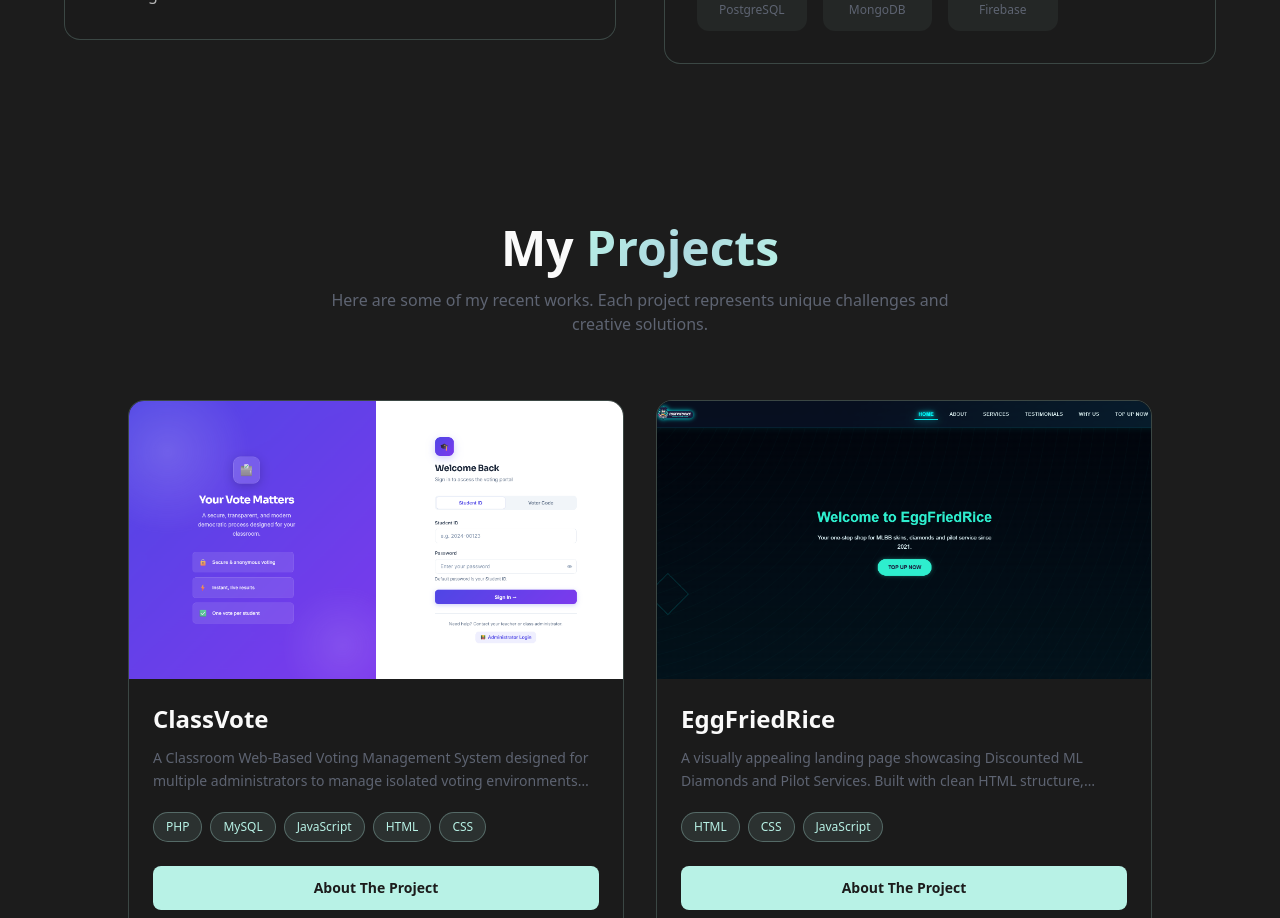
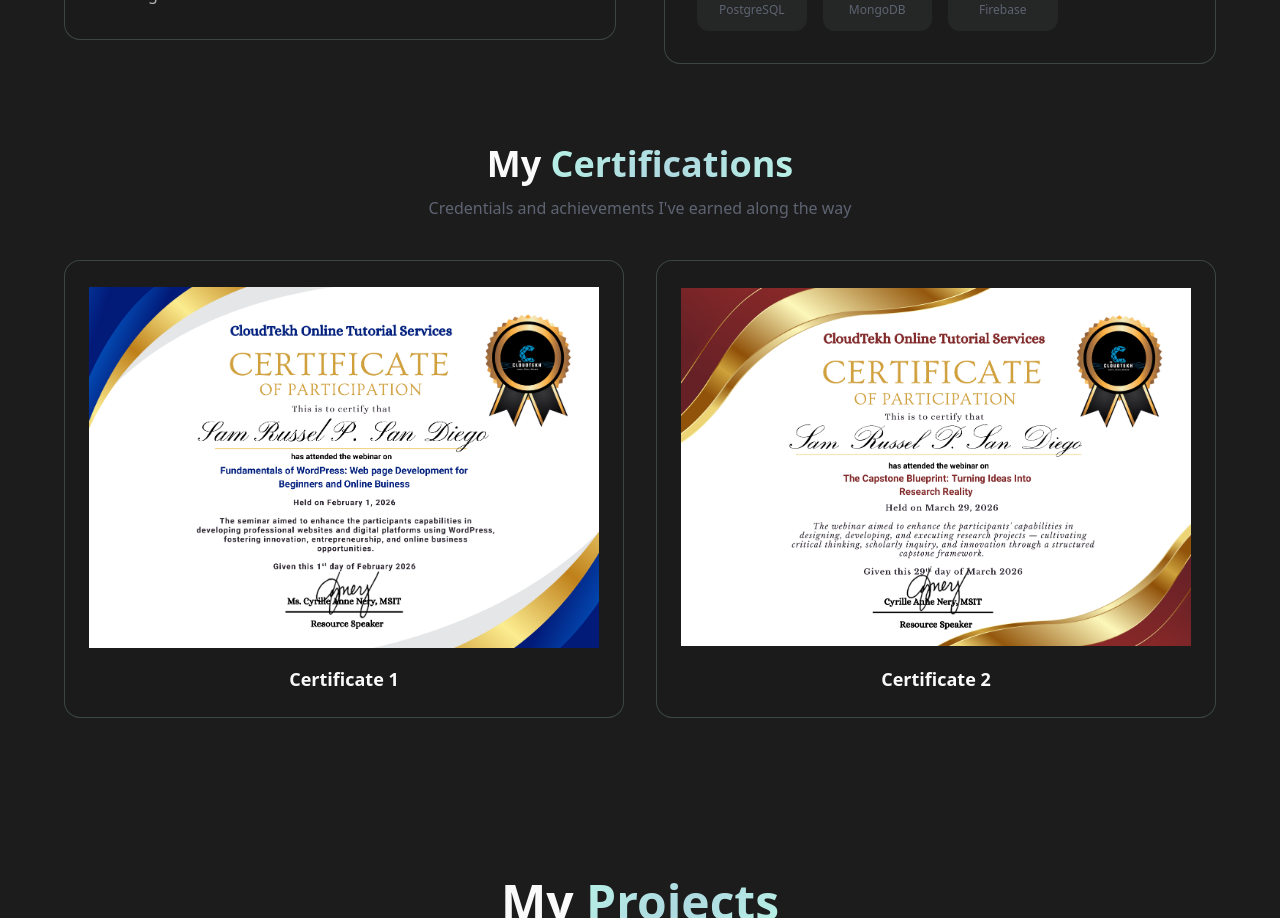
Before and after one commit to samsandiego0716/samsandiego-portfolio, a React (Vite) app: page /about in a window 1280 px wide. Shown: the part 1700-2618 px from the top of the page. Built offline with nearby package versions, Linux system fonts and the light colour scheme.

Commit message:
added my certifications

```diff
--- a/src/pages/About.tsx
+++ b/src/pages/About.tsx
@@ -1,6 +1,8 @@
+import { useState } from 'react';
 import ScrollReveal from '../components/ScrollReveal';
 
 const About = () => {
+    const [lightboxSrc, setLightboxSrc] = useState<string | null>(null);
     const frontendSkills = [
         { name: 'HTML', icon: 'html.png' },
         { name: 'CSS', icon: 'css.png' },
@@ -83,6 +85,66 @@
 
                     </div>
                 </div>
+
+                {/* Certifications Section */}
+                <ScrollReveal delay={200}>
+                    <div className="text-center mt-20 mb-10">
+                        <h2 className="text-3xl sm:text-4xl font-bold mb-3 text-[#fafafa]">
+                            My <span className="gradient-text">Certifications</span>
+                        </h2>
+                        <p className="text-[#5e6472] max-w-xl mx-auto">
+                            Credentials and achievements I've earned along the way
+                        </p>
+                    </div>
+                </ScrollReveal>
+
+                <div className="grid md:grid-cols-2 gap-8">
+                    <ScrollReveal variant="fadeUp" delay={100}>
+                        <div className="bg-[#1c1c1c]/80 backdrop-blur-sm rounded-2xl p-6 border border-[#b8f2e6]/20 card-hover">
+                            <div
+                                className="aspect-[14/10] flex items-center justify-center mb-4 overflow-hidden cursor-zoom-in"
+                                onClick={() => setLightboxSrc('CERT 1.png')}
+                            >
+                                <img src="CERT 1.png" alt="Certificate 1" className="w-full h-full object-contain" />
+                            </div>
+                            <h3 className="text-lg font-semibold text-[#fafafa] text-center">Certificate 1</h3>
+                        </div>
+                    </ScrollReveal>
+
+                    <ScrollReveal variant="fadeUp" delay={200}>
+                        <div className="bg-[#1c1c1c]/80 backdrop-blur-sm rounded-2xl p-6 border border-[#b8f2e6]/20 card-hover">
+                            <div
+                                className="aspect-[14/10] flex items-center justify-center mb-4 overflow-hidden cursor-zoom-in"
+                                onClick={() => setLightboxSrc('CERT 2.png')}
+                            >
+                                <img src="CERT 2.png" alt="Certificate 2" className="w-full h-full object-contain" />
+                            </div>
+                            <h3 className="text-lg font-semibold text-[#fafafa] text-center">Certificate 2</h3>
+                        </div>
+                    </ScrollReveal>
+                </div>
+
+                {/* Fullscreen Lightbox Modal */}
+                {lightboxSrc && (
+                    <div
+                        className="fixed inset-0 z-50 flex items-center justify-center bg-black/85 backdrop-blur-sm cursor-zoom-out"
+                        onClick={() => setLightboxSrc(null)}
+                    >
+                        <button
+                            className="absolute top-6 right-6 text-white/70 hover:text-white text-3xl font-light transition-colors duration-200 z-10"
+                            onClick={(e) => { e.stopPropagation(); setLightboxSrc(null); }}
+                            aria-label="Close lightbox"
+                        >
+                            ✕
+                        </button>
+                        <img
+                            src={lightboxSrc}
+                            alt="Certificate fullscreen"
+                            className="max-w-[90vw] max-h-[90vh] object-contain rounded-lg shadow-2xl"
+                            onClick={(e) => e.stopPropagation()}
+                        />
+                    </div>
+                )}
             </div>
         </section>
     );
```
Also changed, not shown: public/CERT 1.png (added), public/CERT 2.png (added).
